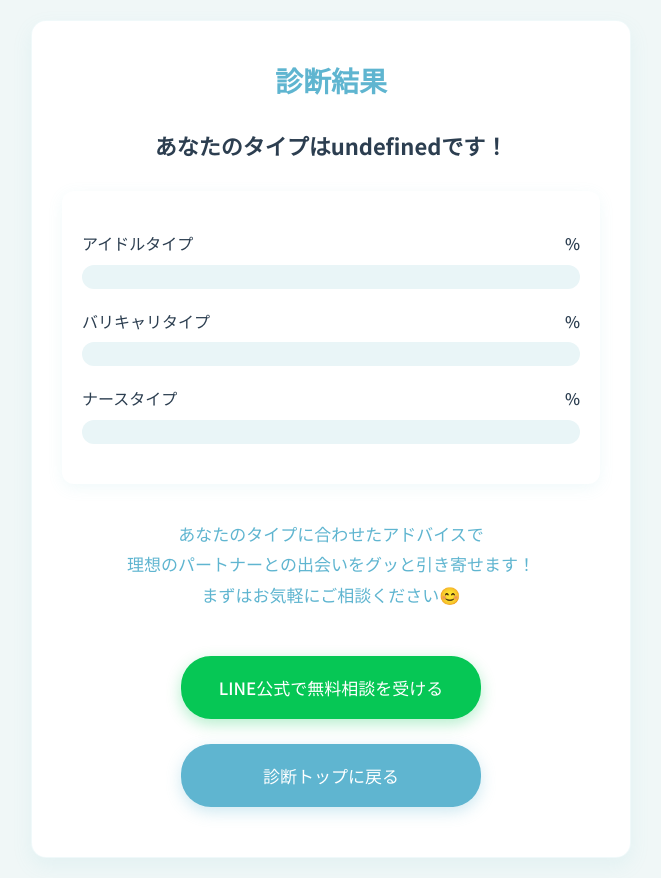
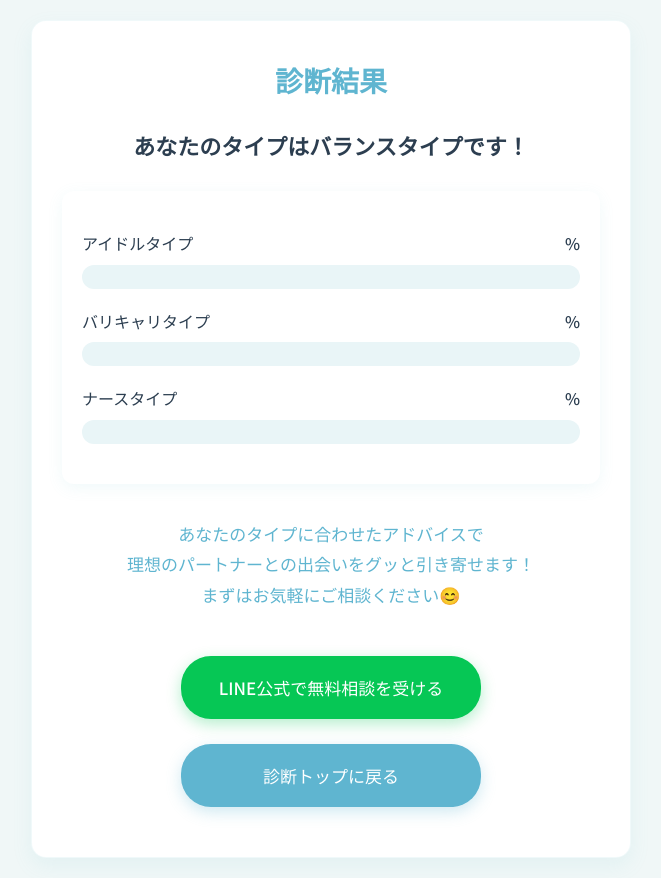
Before and after one commit to reito/free_diagnosis, a plain HTML site: page result.html in a window 1280 px wide. Shown: the whole page, without its empty margins (309-970 px from the left). Drawn offline with Linux system fonts and the light colour scheme.

Commit message:
タイプ名の表示ロジックを修正

```diff
--- a/result.html
+++ b/result.html
@@ -443,7 +443,8 @@
 
         // タイトルを設定
         const titleElement = document.getElementById("resultType");
-        titleElement.textContent = `あなたのタイプは${typeNames[userGender][finalType]}です！`;
+        const typeName = typeNames[userGender][finalType] || 'バランスタイプ';
+        titleElement.textContent = `あなたのタイプは${typeName}です！`;
 
         // 結果を表示
         const resultTextElement = document.getElementById("resultText");
```
